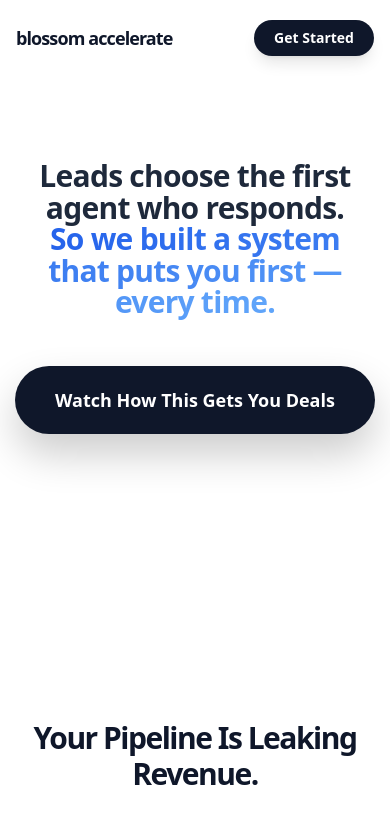
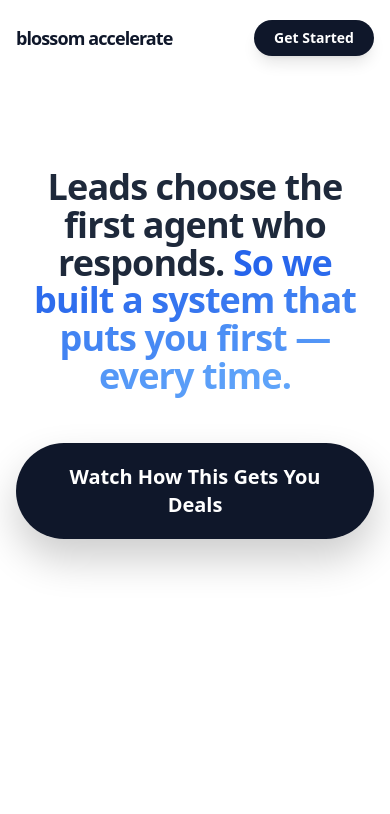
Before and after one commit to orlandoperflo/blossom, a Next.js app: page / in a window 390 px wide. Shown: the top 814 px of the page. Built offline with nearby package versions, Linux system fonts and the light colour scheme.

Commit message:
Fix hero animation sequence by restoring original implementation

```diff
--- a/components/LandingPage.jsx
+++ b/components/LandingPage.jsx
@@ -73,23 +73,23 @@ const HeroAnimation = () => {
   }, [visibleMessages, typingState.active]);
 
   return (
-    <div className="relative min-h-[560px] sm:min-h-[650px] lg:min-h-[850px] flex items-start justify-center overflow-hidden py-8 sm:py-10 px-3 sm:px-4">
+    <div className="relative min-h-[650px] lg:min-h-[850px] flex items-start justify-center overflow-hidden py-10 px-4">
       <AnimatePresence mode="wait">
         {stage === 'intro_all' && (
           <motion.div key="intro_all" initial={{ opacity: 0, y: 20 }} animate={{ opacity: 1, y: 0 }} exit={{ opacity: 0, filter: "blur(20px)", scale: 0.95 }} transition={{ duration: 1 }} className="flex flex-col items-center justify-center text-center max-w-5xl mt-12 md:mt-20">
             <div className="w-full max-w-4xl mb-12 px-4">
-              <h2 className="text-3xl sm:text-4xl md:text-7xl font-bold tracking-tight leading-[1.05] text-slate-800">
+              <h2 className="text-4xl md:text-7xl font-bold tracking-tight leading-[1.05] text-slate-800">
                 Leads choose the first agent who responds. <span className="bg-clip-text text-transparent bg-gradient-to-r from-blue-600 to-blue-400 font-black">So we built a system that puts you first — every time.</span>
               </h2>
             </div>
-            <motion.button whileHover={{ scale: 1.05 }} whileTap={{ scale: 0.95 }} onClick={() => { setStage('chat'); setHasStarted(true); }} className="px-10 py-5 bg-slate-900 text-white rounded-full font-bold text-lg sm:text-xl md:text-2xl shadow-[0_20px_40px_rgba(0,0,0,0.2)]">
+            <motion.button whileHover={{ scale: 1.05 }} whileTap={{ scale: 0.95 }} onClick={() => { setStage('chat'); setHasStarted(true); }} className="px-10 py-5 bg-slate-900 text-white rounded-full font-bold text-xl md:text-2xl shadow-[0_20px_40px_rgba(0,0,0,0.2)]">
               Watch How This Gets You Deals
             </motion.button>
           </motion.div>
         )}
 
         {stage === 'chat' && (
-          <motion.div key="chat-ui" initial={{ opacity: 0, scale: 0.95 }} animate={{ opacity: 1, scale: 1 }} exit={{ opacity: 0, scale: 1.05, filter: 'blur(20px)' }} transition={{ duration: 1, ease: appleBezier }} className="relative w-full max-w-5xl h-[560px] sm:h-[600px] bg-[#F2F2F2] rounded-[40px] shadow-[0_40px_100px_rgba(0,0,0,0.1)] flex overflow-hidden border border-white mt-10">
+          <motion.div key="chat-ui" initial={{ opacity: 0, scale: 0.95 }} animate={{ opacity: 1, scale: 1 }} exit={{ opacity: 0, scale: 1.05, filter: 'blur(20px)' }} transition={{ duration: 1, ease: appleBezier }} className="relative w-full max-w-5xl h-[600px] bg-[#F2F2F2] rounded-[40px] shadow-[0_40px_100px_rgba(0,0,0,0.1)] flex overflow-hidden border border-white mt-10">
             <div className="w-16 md:w-20 bg-white/40 backdrop-blur-md border-r border-black/5 flex flex-col items-center py-8 gap-8 flex-shrink-0">
               <div className="p-2.5 rounded-full bg-white shadow-sm border border-black/5"><Search size={20} className="text-slate-400" /></div>
               <div className="flex flex-col gap-6 flex-1">
@@ -144,7 +144,7 @@ const HeroAnimation = () => {
         {stage === 'notification' && (
           <motion.div key="notif-container" initial={{ opacity: 0 }} animate={{ opacity: 1 }} exit={{ opacity: 0, scale: 0.95 }} transition={{ duration: 1 }} className="flex flex-col items-center gap-6 max-w-3xl text-center mt-20">
             <motion.p initial={{ opacity: 0 }} animate={{ opacity: 1 }} className="text-slate-400 font-medium text-xl italic mb-4">Get notified anywhere.</motion.p>
-            <motion.div key="notif" initial={{ opacity: 0, y: 20 }} animate={{ opacity: 1, y: 0 }} transition={{ duration: 0.8, ease: appleBezier }} className="bg-white p-5 sm:p-8 rounded-[28px] sm:rounded-[40px] shadow-[0_40px_100px_rgba(0,0,0,0.08)] border border-slate-100 flex items-center gap-10">
+            <motion.div key="notif" initial={{ opacity: 0, y: 20 }} animate={{ opacity: 1, y: 0 }} transition={{ duration: 0.8, ease: appleBezier }} className="bg-white p-8 rounded-[40px] shadow-[0_40px_100px_rgba(0,0,0,0.08)] border border-slate-100 flex items-center gap-10">
               <div className="relative w-12 h-12 flex items-center justify-center">
                 <AnimatePresence mode="wait">
                   {showPing ? (
@@ -163,7 +163,7 @@ const HeroAnimation = () => {
             <div className="flex flex-col items-center gap-3 mt-6">
               {["Instant Response", "Qualifies the lead", "Pushes to a booking"].map((benefit, idx) => (
                 <motion.div key={benefit} initial={{ opacity: 0, y: 10 }} animate={{ opacity: 1, y: 0 }} transition={{ delay: 1.5 + (idx * 0.8), duration: 0.8, ease: appleBezier }}>
-                   <span className="text-xl sm:text-2xl md:text-3xl font-bold tracking-tight text-slate-700/80">{benefit}</span>
+                   <span className="text-2xl md:text-3xl font-bold tracking-tight text-slate-700/80">{benefit}</span>
                 </motion.div>
               ))}
             </div>
@@ -175,8 +175,8 @@ const HeroAnimation = () => {
               transition={{ delay: 4.5, duration: 1.2, ease: appleBezier }}
               className="mt-8 px-8"
             >
-              <h3 className="text-lg sm:text-xl md:text-2xl font-bold text-slate-800 tracking-tight leading-tight">
-                No matter where your leads come from, <br className="hidden sm:block" />
+              <h3 className="text-xl md:text-2xl font-bold text-slate-800 tracking-tight leading-tight">
+                No matter where your leads come from, <br />
                 <span className="text-blue-600">we integrate with every channel you have.</span>
               </h3>
             </motion.div>
@@ -185,10 +185,10 @@ const HeroAnimation = () => {
 
         {stage === 'accelerate' && (
           <motion.div key="accelerate" className="flex flex-col items-center px-6 text-center max-w-4xl mt-12 md:mt-20" initial={{ opacity: 0 }} animate={{ opacity: 1 }} transition={{ duration: 1.5 }}>
-            <motion.h3 initial={{ y: 20, opacity: 0 }} animate={{ y: 0, opacity: 1 }} transition={{ delay: 0.2, duration: 1 }} className="text-4xl sm:text-6xl md:text-8xl font-black text-slate-900 tracking-tighter leading-[1] mb-6">
-              Stop losing deals <br className="hidden sm:block" /> you already <span className="text-blue-600">paid for</span>.
+            <motion.h3 initial={{ y: 20, opacity: 0 }} animate={{ y: 0, opacity: 1 }} transition={{ delay: 0.2, duration: 1 }} className="text-6xl md:text-8xl font-black text-slate-900 tracking-tighter leading-[1] mb-6">
+              Stop losing deals <br /> you already <span className="text-blue-600">paid for</span>.
             </motion.h3>
-            <motion.p initial={{ opacity: 0 }} animate={{ opacity: 1 }} className="text-xl sm:text-2xl md:text-3xl font-medium text-slate-400 tracking-tight mb-12">Speed decides who wins the deal.</motion.p>
+            <motion.p initial={{ opacity: 0 }} animate={{ opacity: 1 }} className="text-2xl md:text-3xl font-medium text-slate-400 tracking-tight mb-12">Speed decides who wins the deal.</motion.p>
             <div className="flex flex-col items-center gap-6">
               <motion.button whileHover={{ scale: 1.05 }} whileTap={{ scale: 0.95 }} className="px-16 py-6 bg-slate-900 text-white rounded-full font-bold text-2xl shadow-2xl">Start Capturing Every Lead</motion.button>
 
```
